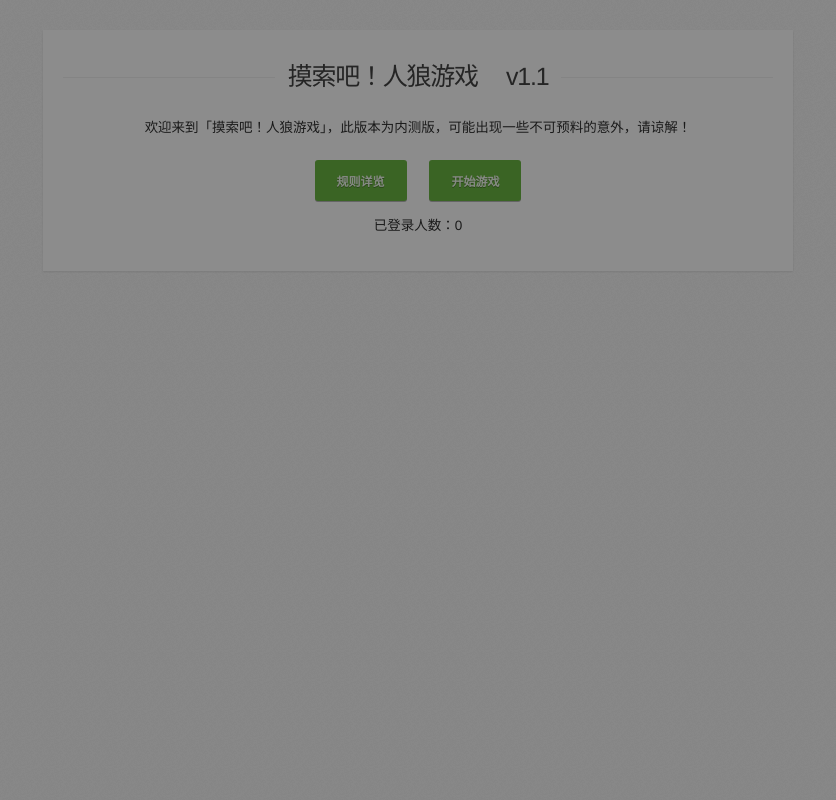
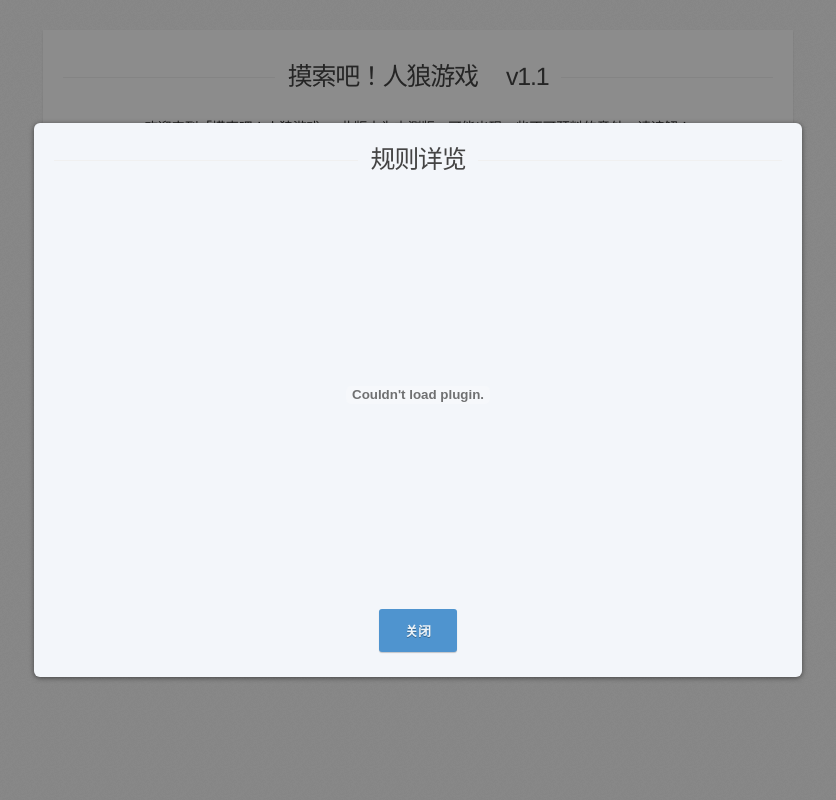
Before and after one commit to mkpoli/Jinrou-Game, a PHP site: page / in a window 1280 px wide, after a click on "规则详览". Shown: the whole page, without its empty margins (222-1058 px from the left). Run offline with PHP 8.4, Linux system fonts and the light colour scheme; data that the repository does not hold is empty.

Commit message:
Fixed rulevideo and codestyle

```diff
--- a/Jinrou/css/style.css
+++ b/Jinrou/css/style.css
@@ -231,6 +231,7 @@
 }
 
 
+/** index.php **/
 /** modal window styles **/
 #lean_overlay {
     position: fixed;
@@ -257,7 +258,8 @@
 }
 
 #rulevideo {
-  width: 1450px;
+  /*width: 1450px;*/
+  width: 60%;
   padding: 15px 20px;
   background: #f3f6fa;
   -webkit-border-radius: 6px;
@@ -269,9 +271,21 @@
 }
 
 #thevideo {
-	margin-bottom: 20px;
+  width: 90%;
+  /*height: 90%;*/
+/*	margin-bottom: 20px;
+  margin-right: 0px;*/
+  margin: auto auto 10px auto;
 }
 
+#videoobj {
+  width: 100%;
+  /*height: 100%;*/
+}
+
+#closebtn {
+  margin: 10px;
+}
 
 #loginform { /* no default styles */ }
 
--- a/Jinrou/index.php
+++ b/Jinrou/index.php
@@ -5,7 +5,7 @@
 	<head>
 		<title>摸索吧！人狼游戏 v1.0</title>
 		<script type="text/javascript" src="js/jquery-2.1.4.min.js"></script>
-		<script type="text/javascript" src="js/jquery.leanModal.min.js"></script>
+		<script type="text/javascript" src="js/jquery.leanModal.min.changed.js"></script>
 		<meta http-equiv="Content-Type" content="text/html; charset=utf-8" />
 		<link rel="stylesheet" type="text/css" media="all" href="css/style.css" />
 	</head>
@@ -40,32 +40,37 @@
 			</form>
   		</div>
   		<!-- 规则窗口 -->
-  		<div id="scrollwrapper" style="display:none;">
+  		<!-- <div id="scrollwrapper" style="display:none;"> -->
   		<div id="rulevideo" style="display:none;text-align:center">
 			<h1>规则详览</h1>
 			<div id="thevideo">
-				<object type="application/x-shockwave-flash" data="video/player.swf" width="1280" height="720">
+				<object type="application/x-shockwave-flash" data="video/player.swf" width="1280" height="720" id="videoobj">
 	 				<param name="movie" value="video/player.swf" />
 	 				<param name="FlashVars" value="flv=rules.flv" />
 				</object>
 			</div>
 			<input type="submit" name="closebtn" id="closebtn" class="flatbtn-blu closemodal" value="关闭" tabindex="3">
-  		</div>
+  		<!-- </div> -->
   		</div>
 		<script type="text/javascript">
-			function StandardPost(url,args)
-			{
-				var form = $("<form method='post'></form>");
-				form.attr({"action":url});
-				for (arg in args)
-				{
-					var input = $("<input type='hidden'>");
-					input.attr({"name":arg});
-					input.val(args[arg]);
-					form.append(input);
-				}
-				form.submit();
+			function resizing() {
+				$('#videoobj').height((9/16) * $('#videoobj').outerWidth());
+				$('#rulevideo').css({ "margin-left" : -(0.6 * $(window).outerWidth() / 2) + "px", "margin-top" : -(0.4 * $(window).outerWidth() / 2) + "px"});
 			}
+			function resizing2() {
+				$('#videoobj').height(0.54 * (9/16) * $(window).outerWidth());
+			}
+			$(window).resize(function() {
+				resizing();
+			});
+			$(document).ready(function() {
+				resizing2();
+			});
+			// $("$rulevideo").click(function() {
+			// 	resizing();
+			// });
+			// $('#videoobj').css({"height" : (9/16) * $('#videoobj').width()});
+
 			$('#loginform').submit(function(e) {
 
 
@@ -93,8 +98,8 @@
 				}
   			});
 
-  			$('a[id*=gamestart]').leanModal({ top: 110, overlay: 0.45 });
-  			$('a[id*=rulesview]').leanModal({ top: 50, overlay: 0.45, closeButton: ".closemodal" });
+  			$('a[id*=gamestart]').leanModal({ top: '50%', overlay: 0.45 });
+  			$('a[id*=rulesview]').leanModal({ top: '50%', overlay: 0.45, closeButton: ".closemodal" });
 
 		</script>
 
--- /dev/null
+++ b/Jinrou/js/jquery.leanModal.min.changed.js
@@ -0,0 +1,5 @@
+// leanModal v1.1 by Ray Stone - http://finelysliced.com.au
+// Dual licensed under the MIT and GPL
+
+(function($){$.fn.extend({leanModal:function(options){var defaults={top:'100px',overlay:0.5,closeButton:null};var overlay=$("<div id='lean_overlay'></div>");$("body").append(overlay);options=$.extend(defaults,options);return this.each(function(){var o=options;$(this).click(function(e){var modal_id=$(this).attr("href");$("#lean_overlay").click(function(){close_modal(modal_id)});$(o.closeButton).click(function(){close_modal(modal_id)});var modal_height=$(modal_id).outerHeight();var modal_width=$(modal_id).outerWidth();
+$("#lean_overlay").css({"display":"block",opacity:0});$("#lean_overlay").fadeTo(200,o.overlay);$(modal_id).css({"display":"block","position":"fixed","opacity":0,"z-index":11000,"left":50+"%","margin-left":-(modal_width/2)+"px","top":o.top,"margin-top":-(modal_height/2)+"px"});$(modal_id).fadeTo(200,1);e.preventDefault()})});function close_modal(modal_id){$("#lean_overlay").fadeOut(200);$(modal_id).css({"display":"none"})}}})})(jQuery);
```
Also changed, not shown: Jinrou/ajax.php (+7 -4 lines), Jinrou/user_control.php (+11 -6 lines), Jinrou/utils.php (+21 -19 lines).
